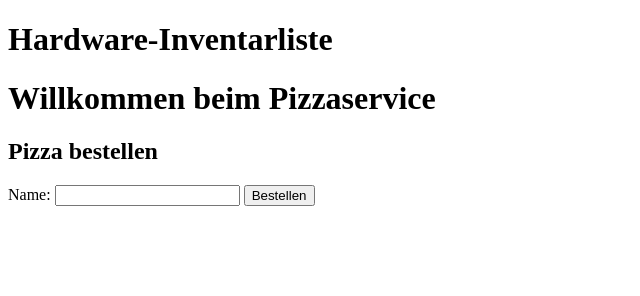
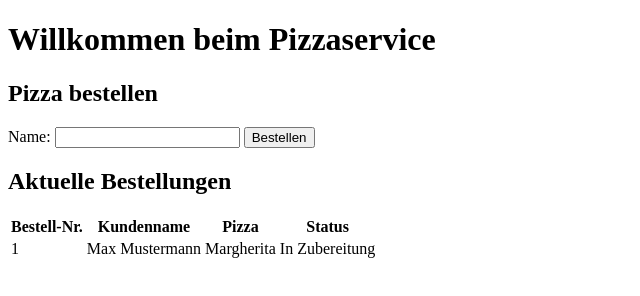
Before and after one commit to Nezakos/Project_Alumidis, a plain HTML site: page index.html in a window 1280 px wide. Shown: the whole page, without its empty margins (0-640 px from the left). Drawn offline with Linux system fonts and the light colour scheme.

Commit message:
Anzeige/Ergebnisse

```diff
--- a/index.html
+++ b/index.html
@@ -3,17 +3,6 @@
 <head>
     <meta charset="UTF-8">
     <meta name="viewport" content="width=device-width, initial-scale=1.0">
-    <title>Hardware-Inventarliste</title>
-</head>
-<body>
-
-    <h1>Hardware-Inventarliste</h1>
-
-    <main>
-      <!DOCTYPE html>
-<html lang="de">
-<head>
-    <meta charset="UTF-8">
     <title>Pizzaservice</title>
 </head>
 <body>
@@ -21,8 +10,6 @@
     <h1>Willkommen beim Pizzaservice</h1>
 
     <main>
-
-        <!-- HIER DEIN FORMULAR EINFÜGEN -->
 
         <h2>Pizza bestellen</h2>
 
@@ -33,10 +20,31 @@
             <button type="submit">Bestellen</button>
         </form>
 
-    </main>
+        <!-- Bereich für die Anzeige/Ergebnisse -->
+        <section>
+            <h2>Aktuelle Bestellungen</h2>
 
-</body>
-</html>  <!-- Hier folgen Eingabeformular (P2) und Geräteliste (P3) -->
+            <table>
+                <thead>
+                    <tr>
+                        <th>Bestell-Nr.</th>
+                        <th>Kundenname</th>
+                        <th>Pizza</th>
+                        <th>Status</th>
+                    </tr>
+                </thead>
+                <tbody>
+                    <!-- Beispieldaten (werden später z. B. per JavaScript befüllt) -->
+                    <tr>
+                        <td>1</td>
+                        <td>Max Mustermann</td>
+                        <td>Margherita</td>
+                        <td>In Zubereitung</td>
+                    </tr>
+                </tbody>
+            </table>
+        </section>
+
     </main>
 
 </body>
```
